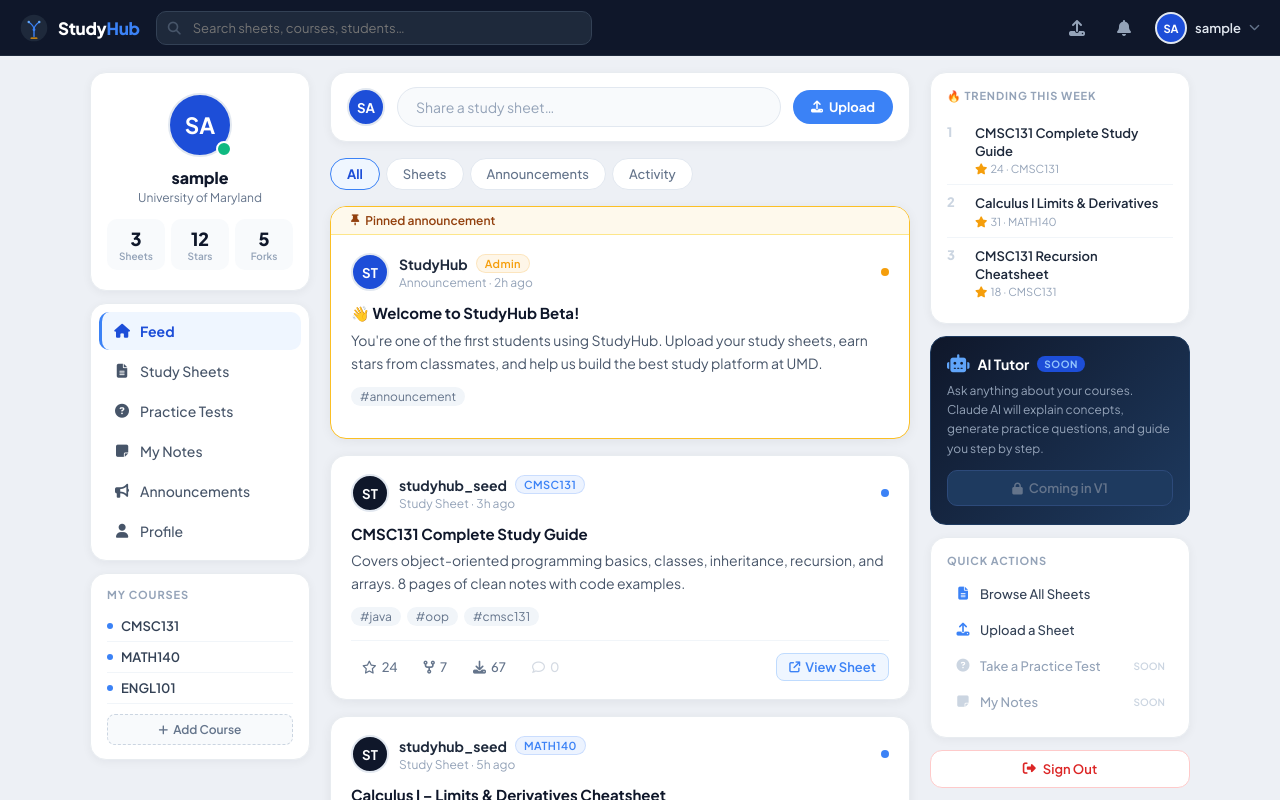
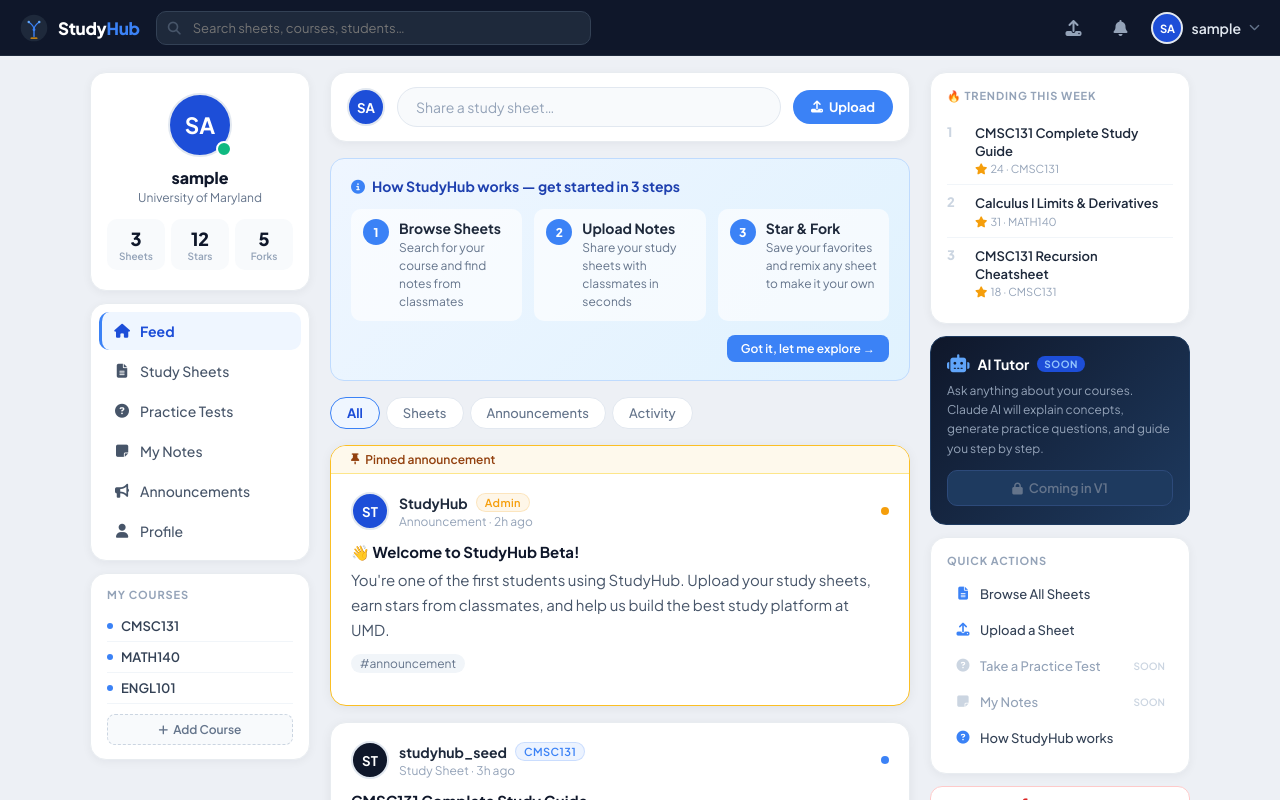
Before and after one commit to Apexone11/studyhub, a React (Vite) app in the folder frontend/studyhub-app/: page /feed in a window 1280 px wide. Shown: the top 800 px of the page. Built offline with nearby package versions, Linux system fonts and the light colour scheme; no server answers; sample sign-in values are in the browser's storage.

Commit message:
feat: add onboarding banner to FeedPage for user guidance; integrate Clarity script for telemetry

```diff
--- a/frontend/studyhub-app/index.html
+++ b/frontend/studyhub-app/index.html
@@ -6,6 +6,18 @@
     <link rel="stylesheet" href="https://cdnjs.cloudflare.com/ajax/libs/font-awesome/6.5.0/css/all.min.css" />
     <meta name="viewport" content="width=device-width, initial-scale=1.0" />
     <meta name="description" content="StudyHub — browse, upload, and collaborate on course study sheets with students at your school." />
+    <script type="text/javascript">
+      (function(c, l, a, r, i, t, y) {
+        c[a] = c[a] || function() {
+          (c[a].q = c[a].q || []).push(arguments)
+        }
+        t = l.createElement(r)
+        t.async = 1
+        t.src = 'https://www.clarity.ms/tag/' + i
+        y = l.getElementsByTagName(r)[0]
+        y.parentNode.insertBefore(t, y)
+      })(window, document, 'clarity', 'script', 'vv9kfyhqe1')
+    </script>
     <title>StudyHub</title>
   </head>
   <body>
--- a/frontend/studyhub-app/src/lib/telemetry.js
+++ b/frontend/studyhub-app/src/lib/telemetry.js
@@ -18,6 +18,15 @@ function parseSampleRate(value, fallbackValue) {
 
 function initClarity(projectId) {
   if (typeof window === 'undefined' || !projectId || clarityInitialized) {
+    return
+  }
+
+  const existingClarityScript = document.querySelector(
+    'script[src*="www.clarity.ms/tag/"]'
+  )
+
+  if (existingClarityScript) {
+    clarityInitialized = true
     return
   }
 
--- a/frontend/studyhub-app/src/pages/FeedPage.jsx
+++ b/frontend/studyhub-app/src/pages/FeedPage.jsx
@@ -99,6 +99,88 @@ function Badge({ text, color = '#64748b' }) {
   )
 }
 
+// ─── onboarding banner ───────────────────────────────────────────
+function GettingStartedBanner({ onDismiss }) {
+  const steps = [
+    {
+      num: '1',
+      title: 'Browse Sheets',
+      sub: 'Search for your course and find notes from classmates',
+    },
+    {
+      num: '2',
+      title: 'Upload Notes',
+      sub: 'Share your study sheets with classmates in seconds',
+    },
+    {
+      num: '3',
+      title: 'Star & Fork',
+      sub: 'Save your favorites and remix any sheet to make it your own',
+    },
+  ]
+
+  return (
+    <div style={{
+      background: 'linear-gradient(135deg, #eff6ff 0%, #e0f2fe 100%)',
+      border: '1px solid #bfdbfe',
+      borderRadius: 14,
+      padding: '18px 20px',
+      marginBottom: 16,
+    }}>
+      <div style={{
+        display: 'flex', alignItems: 'center', justifyContent: 'space-between',
+        marginBottom: 14,
+      }}>
+        <div style={{ fontWeight: 700, fontSize: 14, color: '#1e40af' }}>
+          <i className="fa-solid fa-circle-info" style={{ marginRight: 7, color: '#3b82f6' }} />
+          How StudyHub works — get started in 3 steps
+        </div>
+      </div>
+      <div style={{
+        display: 'grid', gridTemplateColumns: '1fr 1fr 1fr', gap: 12, marginBottom: 14,
+      }}>
+        {steps.map(step => (
+          <div key={step.num} style={{
+            display: 'flex', alignItems: 'flex-start', gap: 10,
+            background: 'rgba(255,255,255,0.65)',
+            borderRadius: 10, padding: '10px 12px',
+          }}>
+            <div style={{
+              width: 26, height: 26, borderRadius: '50%',
+              background: '#3b82f6', color: '#fff',
+              display: 'flex', alignItems: 'center', justifyContent: 'center',
+              fontSize: 12, fontWeight: 800, flexShrink: 0,
+            }}>
+              {step.num}
+            </div>
+            <div>
+              <div style={{ fontWeight: 700, fontSize: 14, color: '#1e293b', marginBottom: 2 }}>
+                {step.title}
+              </div>
+              <div style={{ fontSize: 12, color: '#64748b', lineHeight: 1.5 }}>
+                {step.sub}
+              </div>
+            </div>
+          </div>
+        ))}
+      </div>
+      <div style={{ display: 'flex', justifyContent: 'flex-end' }}>
+        <button
+          onClick={onDismiss}
+          style={{
+            padding: '6px 14px', background: '#3b82f6', color: '#fff',
+            border: 'none', borderRadius: 8, fontSize: 12, fontWeight: 600,
+            cursor: 'pointer', fontFamily: 'inherit',
+            display: 'flex', alignItems: 'center', gap: 5,
+          }}
+        >
+          Got it, let me explore →
+        </button>
+      </div>
+    </div>
+  )
+}
+
 function FeedCard({ item }) {
   const [starred, setStarred] = useState(false)
 
@@ -166,7 +248,7 @@ function FeedCard({ item }) {
               : item.title
             }
           </div>
-          <p style={{ fontSize: 14, color: '#475569', lineHeight: 1.65, margin: 0 }}>
+          <p style={{ fontSize: 15, color: '#475569', lineHeight: 1.65, margin: 0 }}>
             {item.body}
           </p>
         </div>
@@ -277,6 +359,12 @@ export default function FeedPage() {
 
   const [filter, setFilter] = useState('all')
   const [activeNav, setActiveNav] = useState('/feed')
+  const [showBanner, setShowBanner] = useState(!localStorage.getItem('studyhub_welcomed'))
+
+  function handleDismissBanner() {
+    localStorage.setItem('studyhub_welcomed', '1')
+    setShowBanner(false)
+  }
 
   const filtered = filter === 'all'
     ? FEED_ITEMS
@@ -367,7 +455,7 @@ export default function FeedPage() {
         {/* avatar */}
         <div style={{ display: 'flex', alignItems: 'center', gap: 8, cursor: 'pointer' }}>
           <Avatar name={user.username} size={32} role={user.role} />
-          <span style={{ fontSize: 13, fontWeight: 600, color: '#e2e8f0' }}>{user.username}</span>
+          <span style={{ fontSize: 14, fontWeight: 600, color: '#e2e8f0' }}>{user.username}</span>
           <i className="fa-solid fa-chevron-down" style={{ fontSize: 11, color: '#64748b' }} />
         </div>
       </header>
@@ -527,6 +615,11 @@ export default function FeedPage() {
             </Link>
           </div>
 
+          {/* onboarding banner — shown between compose bar and filter tabs */}
+          {showBanner && (
+            <GettingStartedBanner onDismiss={handleDismissBanner} />
+          )}
+
           {/* filter tabs */}
           <div style={{ display: 'flex', gap: 6, marginBottom: 16 }}>
             {[
@@ -648,6 +741,7 @@ export default function FeedPage() {
               { icon: 'fa-solid fa-upload',           label: 'Upload a Sheet',       to: '/sheets/upload', ready: true  },
               { icon: 'fa-solid fa-circle-question',  label: 'Take a Practice Test', to: '/tests',         ready: false },
               { icon: 'fa-solid fa-note-sticky',      label: 'My Notes',             to: '/notes',         ready: false },
+              { icon: 'fa-solid fa-circle-question',  label: 'How StudyHub works',   to: '/sheets',        ready: true  },
             ].map(a => (
               <Link key={a.label} to={a.to} style={{
                 display: 'flex', alignItems: 'center', gap: 9,
```
